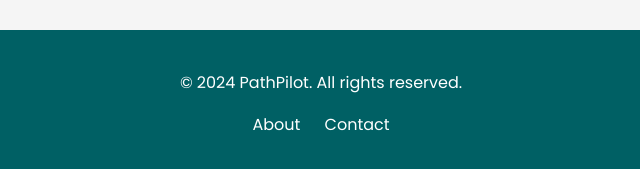
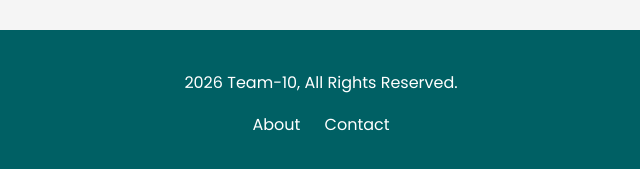
Before and after one commit to sspaliya-git/team10, a plain HTML site: page index.html in a window 1280 px wide. Shown: the part 857-1026 px from the top of the page, 319-959 px from the left. Drawn offline with Linux system fonts and the light colour scheme.

Commit message:
Add files via upload

```diff
--- a/index.html
+++ b/index.html
@@ -77,7 +77,7 @@
     <!-- Footer -->
     <footer style="background-color: var(--color-primary); color: white; padding: 40px 0; text-align: center;">
         <div class="container">
-            <p>&copy; 2024 PathPilot. All rights reserved.</p>
+            <p>2026 Team-10, All Rights Reserved.</p>
             <div style="margin-top: 10px;">
                 <a href="about.html" style="color: white; margin: 0 10px;">About</a>
                 <a href="contact.html" style="color: white; margin: 0 10px;">Contact</a>
```
Also changed, not shown: about.html (+1 -1 lines), arts.html (+1 -1 lines), awareness.html (+1 -1 lines), commerce.html (+1 -1 lines), contact.html (+1 -1 lines), discovery.html (+1 -1 lines), guide.html (+1 -1 lines), quiz.html (+1 -1 lines), science.html (+1 -1 lines), vocational.html (+1 -1 lines).
